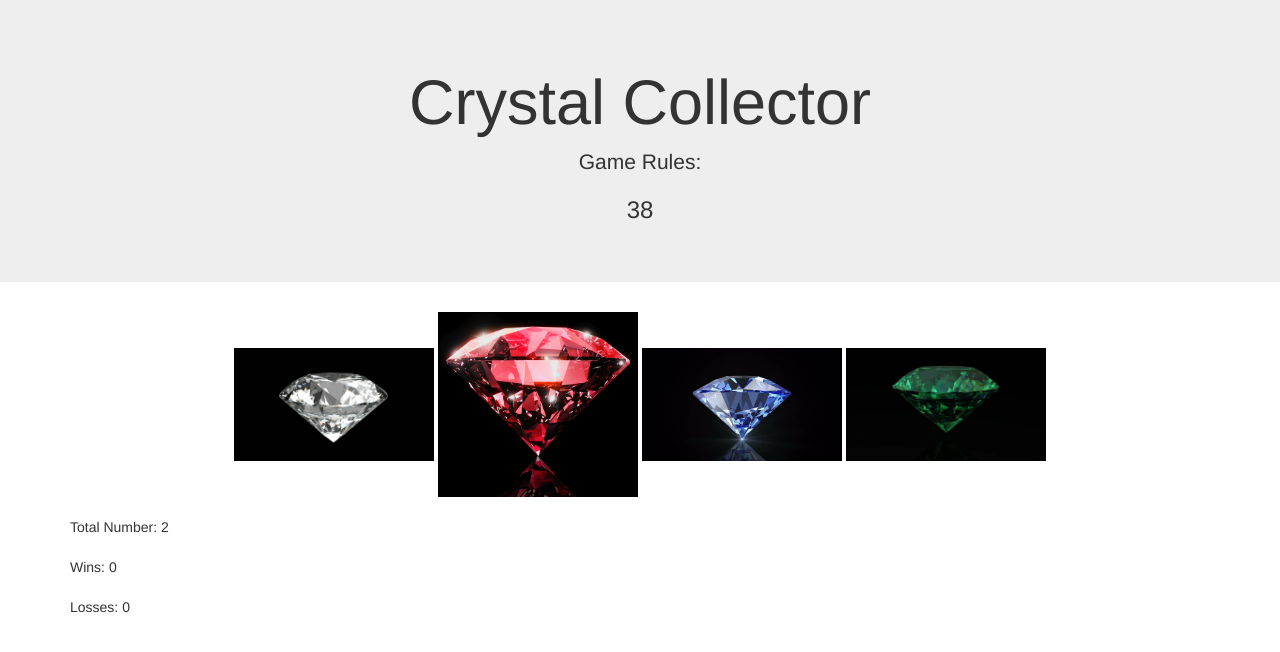
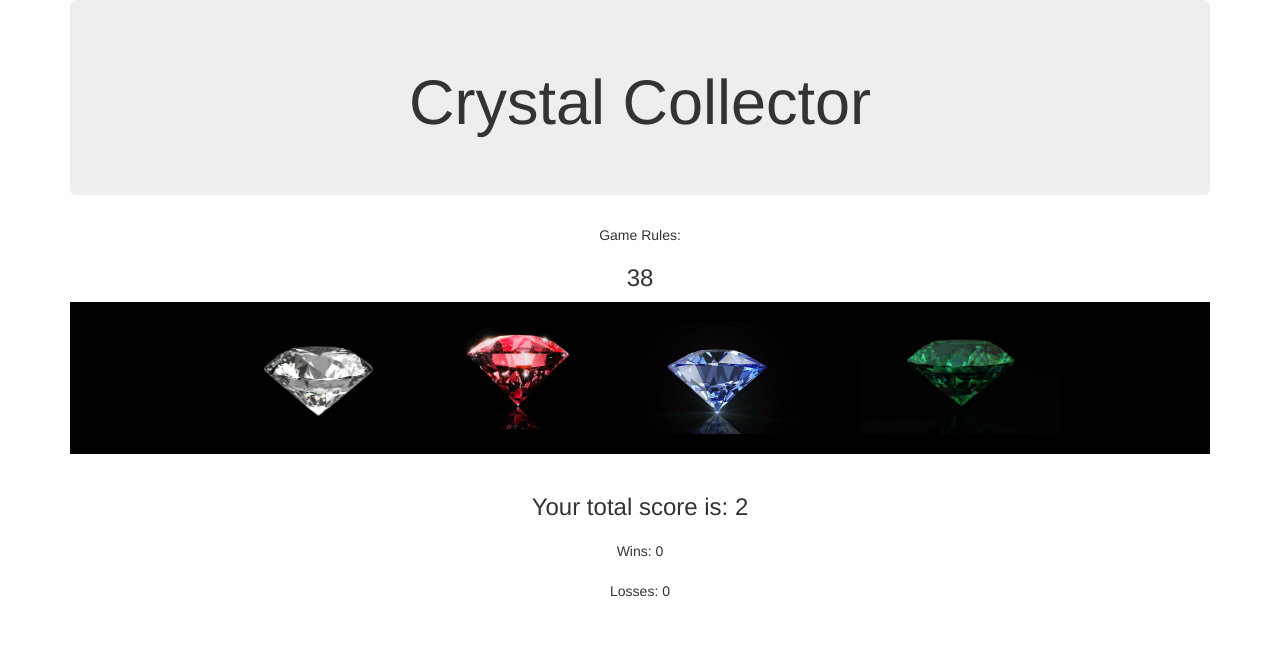
Before and after one commit to bdunams/week-4-game, a plain HTML site: page index.html in a window 1280 px wide. Both pictures are taken after a click on the picture 538 px from the left and 404 px from the top of the page. Drawn offline with nearby package versions, Linux system fonts and the light colour scheme.

Commit message:
Version 1.2

```diff
--- a/assets/css/style.css
+++ b/assets/css/style.css
@@ -1,4 +1,12 @@
+.crystals{
+  background: #000;
+}
 .gem{
+  margin: 20px;
   width: 200px;
   height: auto;
+  //border: 1px solid grey;
 }
+.red-gem{
+  width: 110px;
+}
--- a/assets/js/game.js
+++ b/assets/js/game.js
@@ -39,13 +39,13 @@ $(document).ready(function(){
     // if current number is equal to the random game number, player wins!
     if(currentNumber === randomGameNumber){
       wins++;
-      alert('You Win!');
+      $('#game-results').text('You Win!');
       newGame();
     }
     // else if the current number is over the random game number, player loses!
     else if(currentNumber > randomGameNumber){
       losses++;
-      alert('You lose, sorry')
+      $('#game-results').text('You Lose!');
       newGame();
     }
   }
@@ -58,6 +58,7 @@ $(document).ready(function(){
     if(currentNumber < randomGameNumber){
       currentNumber += randomDiamond;
       $('#current-number').html(currentNumber);
+      $('#game-results').text('');
       scoreChecker();
     }
 
@@ -69,6 +70,7 @@ $(document).ready(function(){
     if(currentNumber < randomGameNumber){
       currentNumber += randomRuby;
       $('#current-number').html(currentNumber);
+      $('#game-results').text('');
       scoreChecker();
     }
 
@@ -80,6 +82,7 @@ $(document).ready(function(){
     if(currentNumber < randomGameNumber){
       currentNumber += randomSapphire;
       $('#current-number').html(currentNumber);
+      $('#game-results').text('');
       scoreChecker();
     }
 
@@ -91,6 +94,7 @@ $(document).ready(function(){
     if(currentNumber < randomGameNumber){
       currentNumber += randomEmerald;
       $('#current-number').html(currentNumber);
+      $('#game-results').text('');
       scoreChecker();
     }
 
--- a/index.html
+++ b/index.html
@@ -10,32 +10,35 @@
   </head>
   <body>
 
+    <div class="container">
       <div class="jumbotron">
         <h1 class="text-center">Crystal Collector</h1>
+      </div>
 
+      <div>
         <p class="text-center">Game Rules:</p>
+      </div>
+      <div>
         <h3 id="game-number" class="text-center"></h3>
       </div>
 
-    <div class="container text-center">
+      <div class="text-center crystals">
         <img class="gem" id="diamond" src="assets/images/diamond.jpg">
-      <img class="gem" id="ruby" src="assets/images/ruby.jpg">
+        <img class="gem red-gem" id="ruby" src="assets/images/ruby.jpg">
         <img class="gem" id="sapphire" src="assets/images/sapphire.jpg">
         <img class="gem" id="emerald" src="assets/images/emerald.jpg">
       </div>
 
-    <div id="game" class="container">
+      <div id="game" class="text-center">
         <br>
-      <div>Total Number:&nbsp;<span id="current-number"></span></div>
-      <br>
+        <h3>Your total score is:&nbsp;<span id="current-number"></span></h3>
+        <h3 id="game-results" class="text-center"></h3>
         <div>Wins:&nbsp;<span id="wins"></span></div>
         <br>
         <div>Losses:&nbsp;<span id="losses"></span></div>
 
-      <h3 id="game-results" class="alert text-center"></h3>
 
-      <div id="to-start" class="text-center"></div>
-
+      </div>
     </div>
 
     <script src="https://ajax.googleapis.com/ajax/libs/jquery/3.2.1/jquery.min.js"></script>
```
Lines whose indentation alone changed are shown as unchanged.
